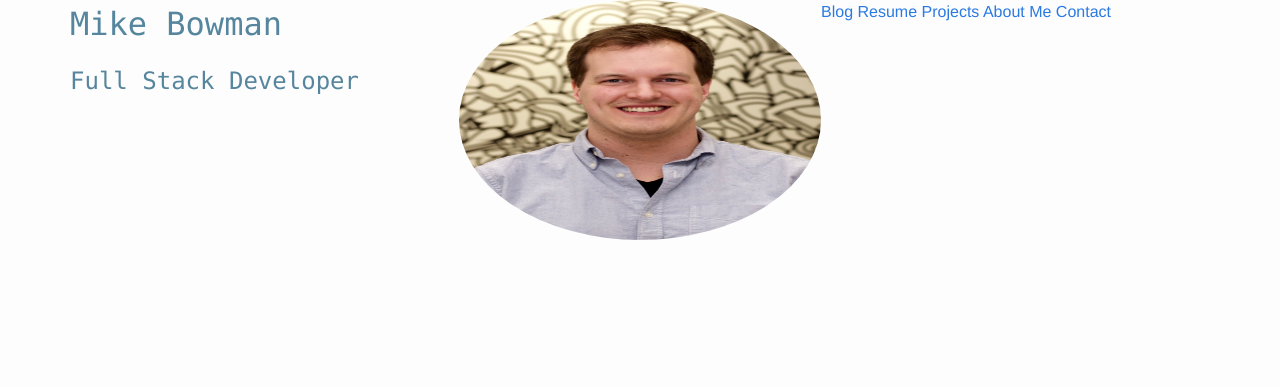
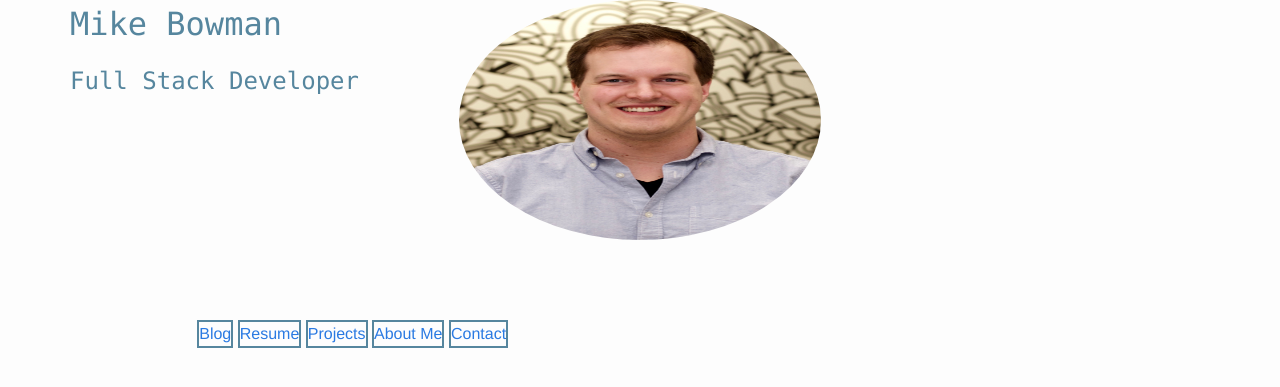
Before and after one commit to bowmanmike/bowmanmike.github.io, a Jekyll site: the page built from index.html, in a window 1280 px wide. Shown: the top 387 px of the page. Built offline with Jekyll 4.4.1, drawn with Linux system fonts in a browser that asks for light colours.

Commit message:
progress on personal site index

```diff
--- a/css/index.scss
+++ b/css/index.scss
@@ -4,8 +4,13 @@
 @import "neat/neat";
 @import "variables";
 
+html {
+  min-height: 100%;
+}
+
 body {
   background-color: $background-color;
+  height: 100%;
 }
 
 .wrapper {
@@ -35,7 +40,23 @@ body {
   height: 15rem;
 
   @include media($medium-screen-up) {
-    // border-radius: 0;
     @include span-columns(4);
   }
 }
+
+.index-nav {
+  @include span-columns(10);
+  @include shift(1);
+}
+
+.index-nav-links {
+  list-style-type: none;
+  margin-top: 5rem;
+
+  .index-nav-list-item {
+    display: inline-block;
+    width: auto;
+    // padding: 0.rem;
+    border: 2px solid $brand-color;
+  }
+}
--- a/index.html
+++ b/index.html
@@ -16,9 +16,13 @@ custom_css: index
 </div>
 
 <div class="index-nav">
-  {% for my_page in site.pages %}
-    {% if my_page.title %}
-        <a class="index-page-link" href="{{ my_page.url | prepend: site.baseurl }}">{{ my_page.title }}</a>
-    {% endif %}
-  {% endfor %}
+  <ul class="index-nav-links">
+    {% for my_page in site.pages %}
+      {% if my_page.title %}
+          <li class="index-nav-list-item">
+            <a class="index-page-link" href="{{ my_page.url | prepend: site.baseurl }}">{{ my_page.title }}</a>
+          </li>
+      {% endif %}
+    {% endfor %}
+  </ul>
 </div>
```
